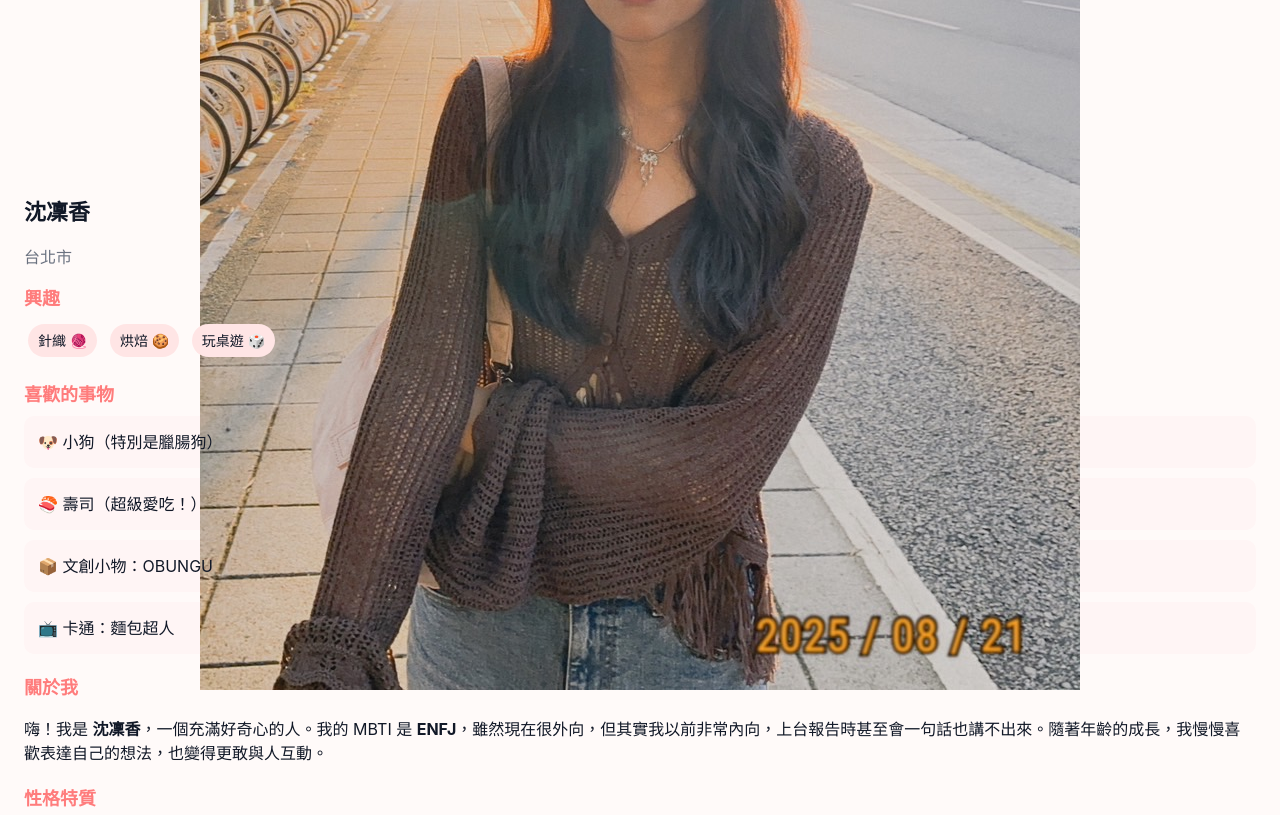
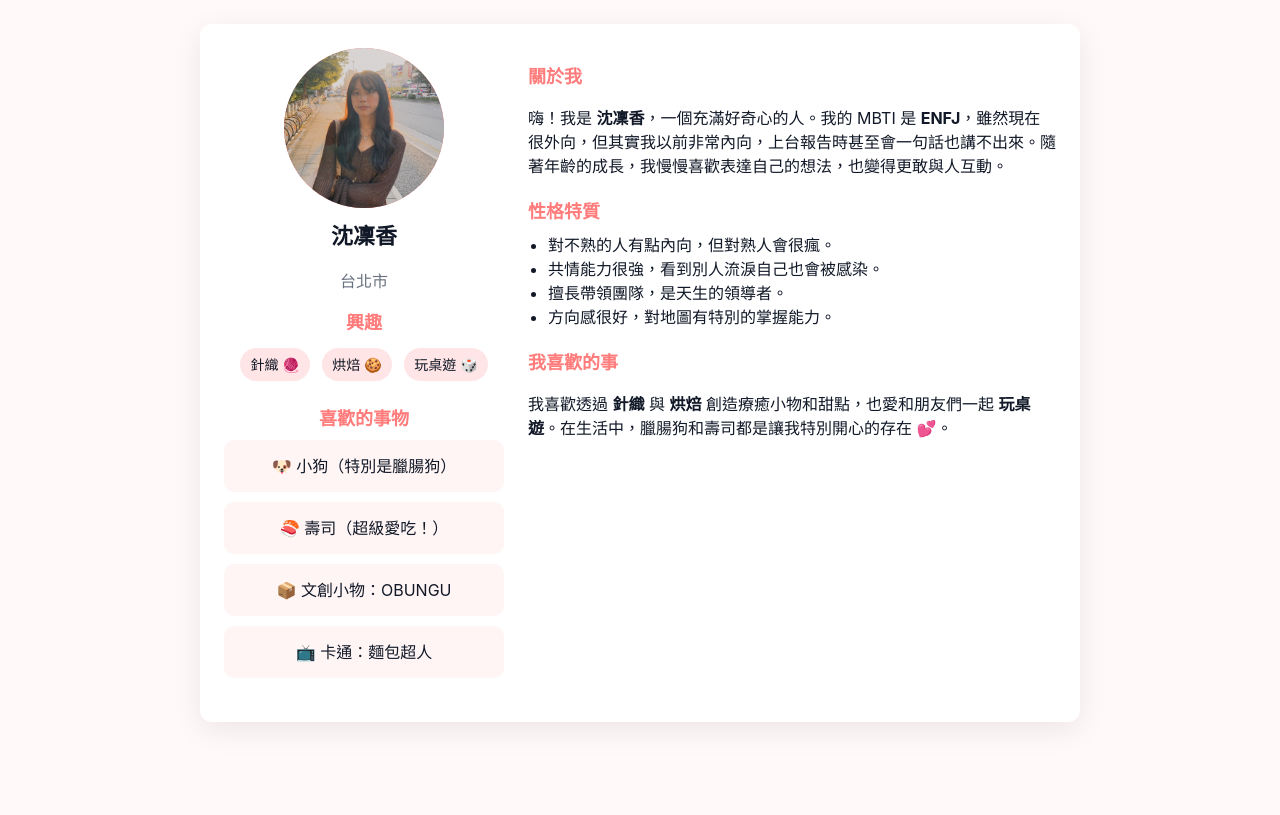
Before and after one commit to shenrinka1234-lgtm/shenrinka1234-lgtm.github.io, a plain HTML site: page index.html in a window 1280 px wide. Shown: the top 815 px of the page. Drawn offline with Linux system fonts and the light colour scheme.

Commit message:
Update index.html

```diff
--- a/index.html
+++ b/index.html
@@ -6,7 +6,7 @@
   <title>沈凜香｜個人履歷</title>
   <style>
     :root{
-      --accent:#ff7c7c;   /* 主色：溫暖粉紅，可自行改 */
+      --accent:#ff7c7c;
       --muted:#6b7280;
       --bg:#fffaf9;
       --card:#ffffff;
@@ -14,7 +14,7 @@
       --max-w:880px;
       --font-family: -apple-system,"Segoe UI",Roboto,"Noto Sans TC","Helvetica Neue",Arial;
     }
-    *{box-sizing:border-box}
+    *{box-sizing:border-box;}
     body{
       margin:0;
       font-family:var(--font-family);
@@ -39,26 +39,52 @@
     @media(max-width:768px){.resume{grid-template-columns:1fr}}
     .profile{text-align:center}
     .photo{
-      width:160px;height:160px;margin:0 auto 12px;
+      width:160px;
+      height:160px;
+      margin:0 auto 12px;
+      border-radius:50%;
+      overflow:hidden;
+      display:flex;
+      align-items:center;
+      justify-content:center;
       background:var(--accent);
-      border-radius:50%;
-      display:flex;align-items:center;justify-content:center;
-      color:white;font-size:48px;font-weight:700;
+      color:white;
+      font-size:48px;
+      font-weight:700;
+    }
+    .photo img{
+      width:100%;
+      height:100%;
+      object-fit:cover;
     }
     h1{margin:8px 0;font-size:22px}
     .muted{color:var(--muted)}
     section{margin-bottom:20px}
     h2{font-size:18px;margin-bottom:8px;color:var(--accent)}
-    ul{margin:0;padding-left:20px}
-    .tag{display:inline-block;background:#ffe5e5;padding:6px 10px;border-radius:20px;margin:4px;font-size:14px}
-    .card{background:#fff5f5;padding:14px;border-radius:10px;margin-bottom:10px}
+    ul{margin:0;padding-left:20px;}
+    .tag{
+      display:inline-block;
+      background:#ffe5e5;
+      padding:6px 10px;
+      border-radius:20px;
+      margin:4px;
+      font-size:14px;
+    }
+    .card{
+      background:#fff5f5;
+      padding:14px;
+      border-radius:10px;
+      margin-bottom:10px;
+    }
   </style>
 </head>
 <body>
-
-<header>
+  <div class="resume">
+    <!-- 左側 -->
+    <aside>
+      <div class="profile">
         <div class="photo">
-      <img src="me.jpg" alt="me.jpg">
+          <img src="me.jpg" alt="沈凜香照片">
         </div>
         <h1>沈凜香</h1>
         <p class="muted">台北市</p>
@@ -77,6 +103,7 @@
           <div class="card">📦 文創小物：OBUNGU</div>
           <div class="card">📺 卡通：麵包超人</div>
         </section>
+      </div>
     </aside>
 
     <!-- 右側 -->
@@ -103,5 +130,4 @@
     </main>
   </div>
 </body>
-
 </html>
```
Lines whose indentation alone changed are shown as unchanged.
